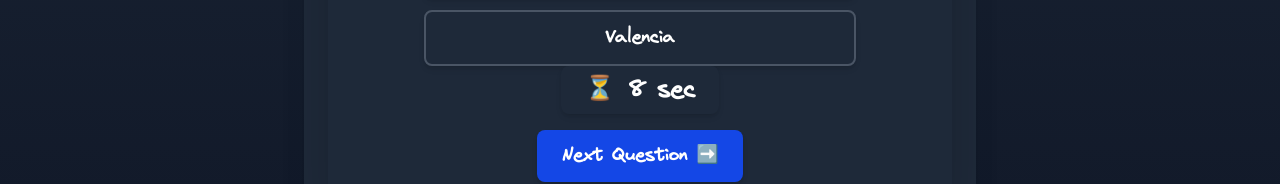
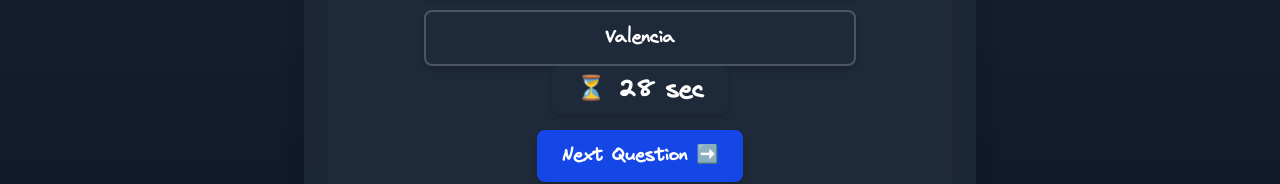
Before and after one commit to Ernesto248/knowledge-quiz, a React (Vite) app: page / in a window 1280 px wide. Both pictures are taken after a click on the button "🚀 Start Quiz". Shown: the part 506-690 px from the top of the page. Built offline with nearby package versions, Linux system fonts and the light colour scheme.

Commit message:
Added more time to each question

```diff
--- a/src/components/QuestionCard/index.tsx
+++ b/src/components/QuestionCard/index.tsx
@@ -27,7 +27,7 @@ const QuestionCard = ({
   const [isSelected, setIsSelected] = useState<boolean>(false);
   const [isTimerStarted, setIsTimerStarted] = useState<boolean>(true);
   const [isTimerZero, setIsTimerZero] = useState<boolean>(false);
-  const [initialTime, setInitialTime] = useState<number>(10);
+  const [initialTime, setInitialTime] = useState<number>(30);
   const [timerKey, setTimerKey] = useState<number>(0);
 
   useEffect(() => {
@@ -52,7 +52,7 @@ const QuestionCard = ({
   const handleNextQuestion = () => {
     setSelectedAnswer(null);
     setIsSelected(false);
-    setInitialTime(10);
+    setInitialTime(30);
     setIsTimerZero(false);
     if (isQuizFinish) {
       setIsTimerStarted(false);
```
